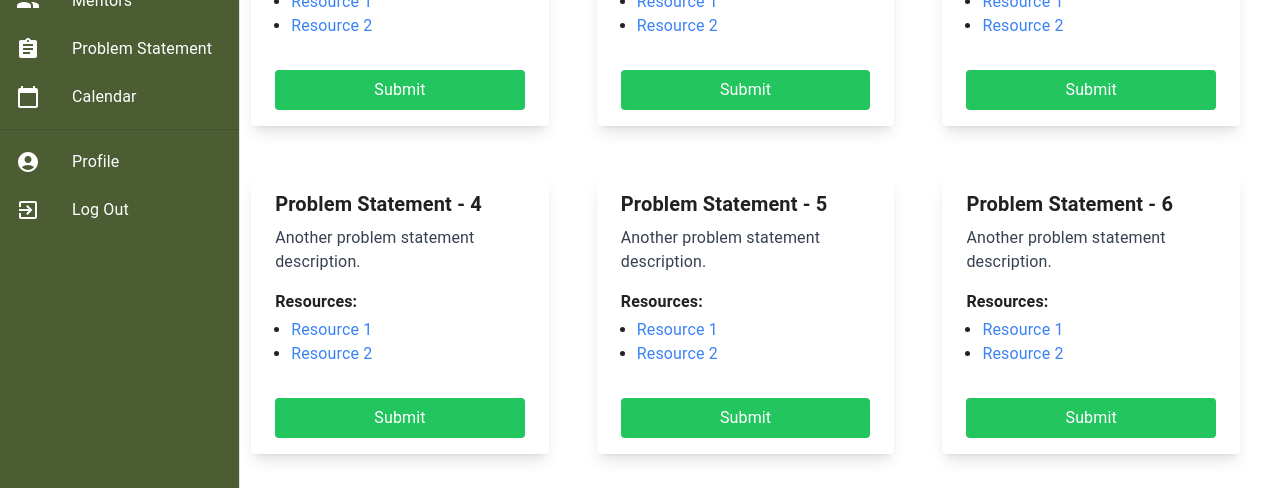
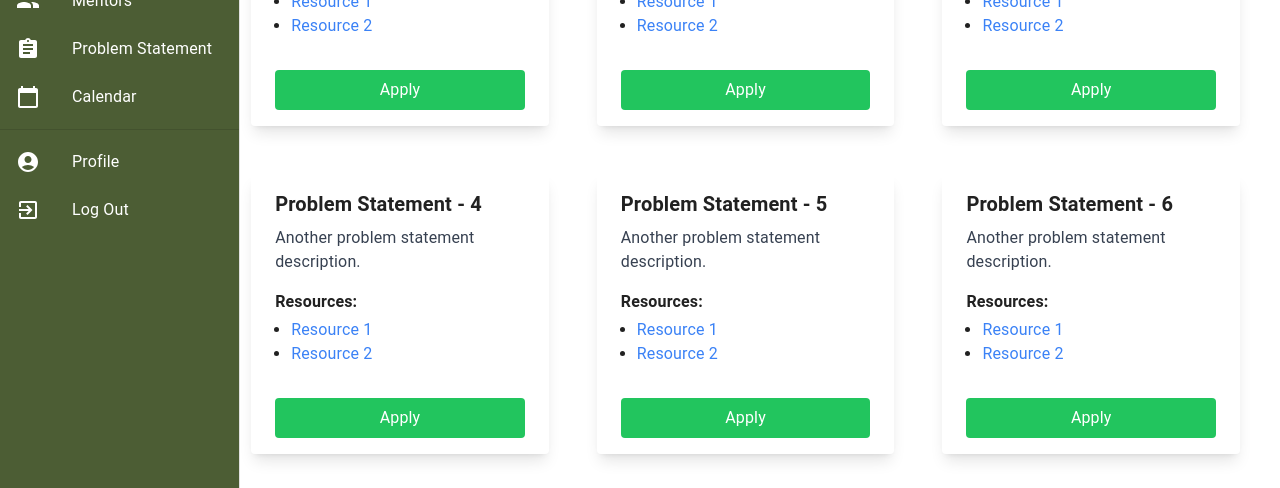
Before and after one commit to ANUXR4G/Nebula-Dashboard, a React (Create React App) app: page /dashboard/problem-statement in a window 1280 px wide. Shown: the part 245-733 px from the top of the page. Built offline with nearby package versions, Linux system fonts and the light colour scheme.

Commit message:
Initial Commit

```diff
--- a/src/components/Login/Home/problemstatement.jsx
+++ b/src/components/Login/Home/problemstatement.jsx
@@ -25,7 +25,7 @@ const Card = ({ title, description, resources, submissionClosed }) => {
             submissionClosed ? 'bg-red-500' : 'bg-green-500'
           }`}
         >
-          {submissionClosed ? 'Submission Closed' : 'Submit'}
+          {submissionClosed ? 'Application Closed' : 'Apply'}
         </button>
       </div>
     </div>
```
